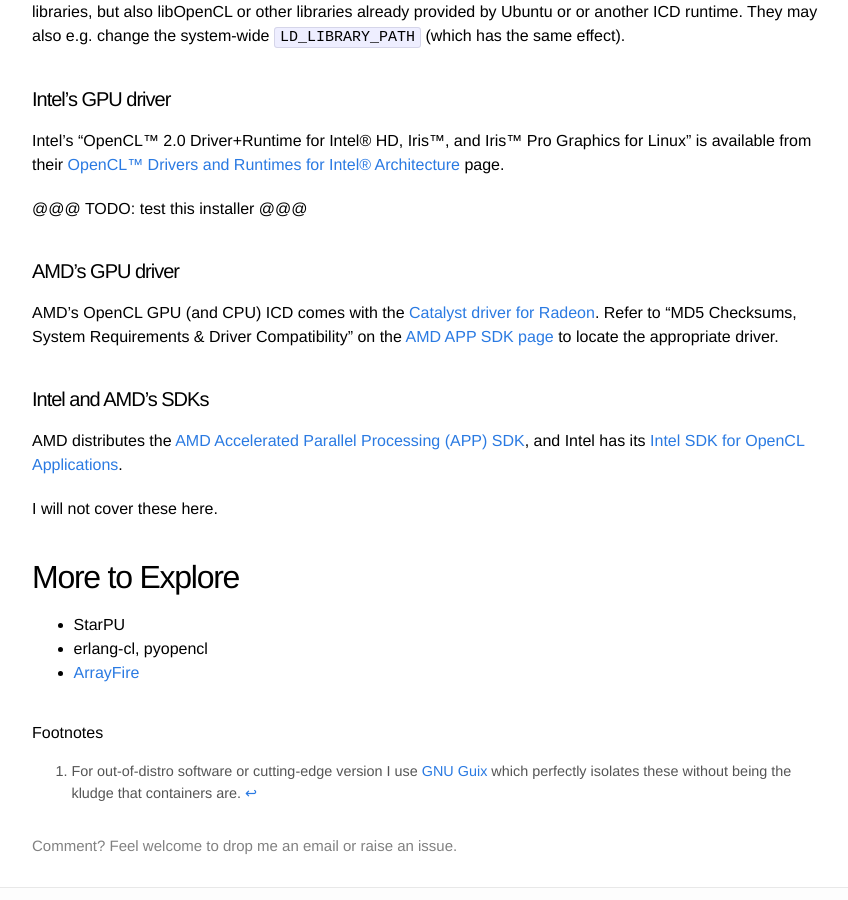
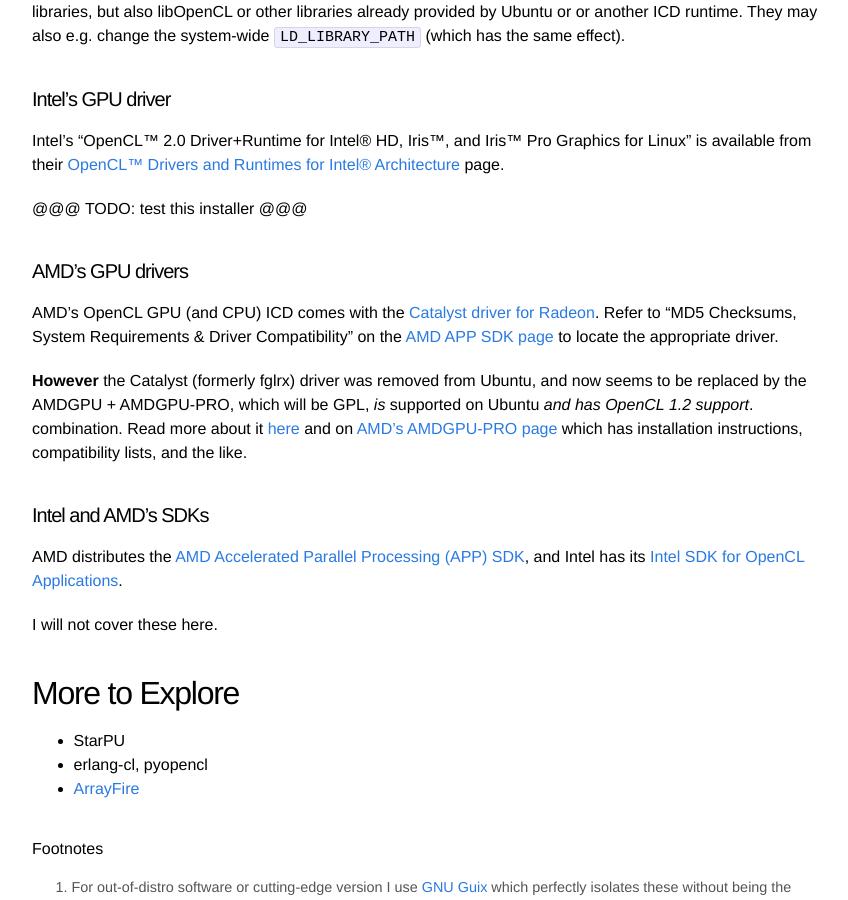
Before and after one commit to zwets/zwets.github.io, a Jekyll site: the page built from _posts/2016-08-18-opencl-on-a-dual-graphics-dell-m4800.md, in a window 1280 px wide and 900 px high, scrolled down 4752 px. Shown: the whole window, without its empty margins (208-1056 px from the left). Built offline with Jekyll 4.4.1, drawn with Linux system fonts in a browser that asks for light colours.

Commit message:
Add recent AMDGPU-Pro developments

```diff
--- a/_posts/2016-08-18-opencl-on-a-dual-graphics-dell-m4800.md
+++ b/_posts/2016-08-18-opencl-on-a-dual-graphics-dell-m4800.md
@@ -238,13 +238,20 @@
 
 @@@ TODO: test this installer @@@
 
-#### AMD's GPU driver
+#### AMD's GPU drivers
 
 AMD's OpenCL GPU (and CPU) ICD comes with the
 [Catalyst driver for Radeon](http://www.amd.com/en-us/innovations/software-technologies/technologies-gaming/catalyst).
 Refer to "MD5 Checksums, System Requirements & Driver Compatibility" on the
 [AMD APP SDK page](http://developer.amd.com/tools-and-sdks/opencl-zone/amd-accelerated-parallel-processing-app-sdk/)
 to locate the appropriate driver.
+
+**However** the Catalyst (formerly fglrx) driver was removed from Ubuntu, and now seems to be
+replaced by the AMDGPU + AMDGPU-PRO, which will be GPL, *is* supported on Ubuntu *and has OpenCL 1.2 support*.
+combination.  Read more about it [here](http://www.pcworld.com/article/3075837/linux/amds-gaming-optimized-amdgpu-pro-driver-for-linux-is-in-beta.html)
+and on [AMD's AMDGPU-PRO page](http://support.amd.com/en-us/kb-articles/Pages/AMD-Radeon-GPU-PRO-Linux-Beta-Driver%e2%80%93Release-Notes.aspx)
+which has installation instructions, compatibility lists, and the like.
+
 
 #### Intel and AMD's SDKs
 
```
